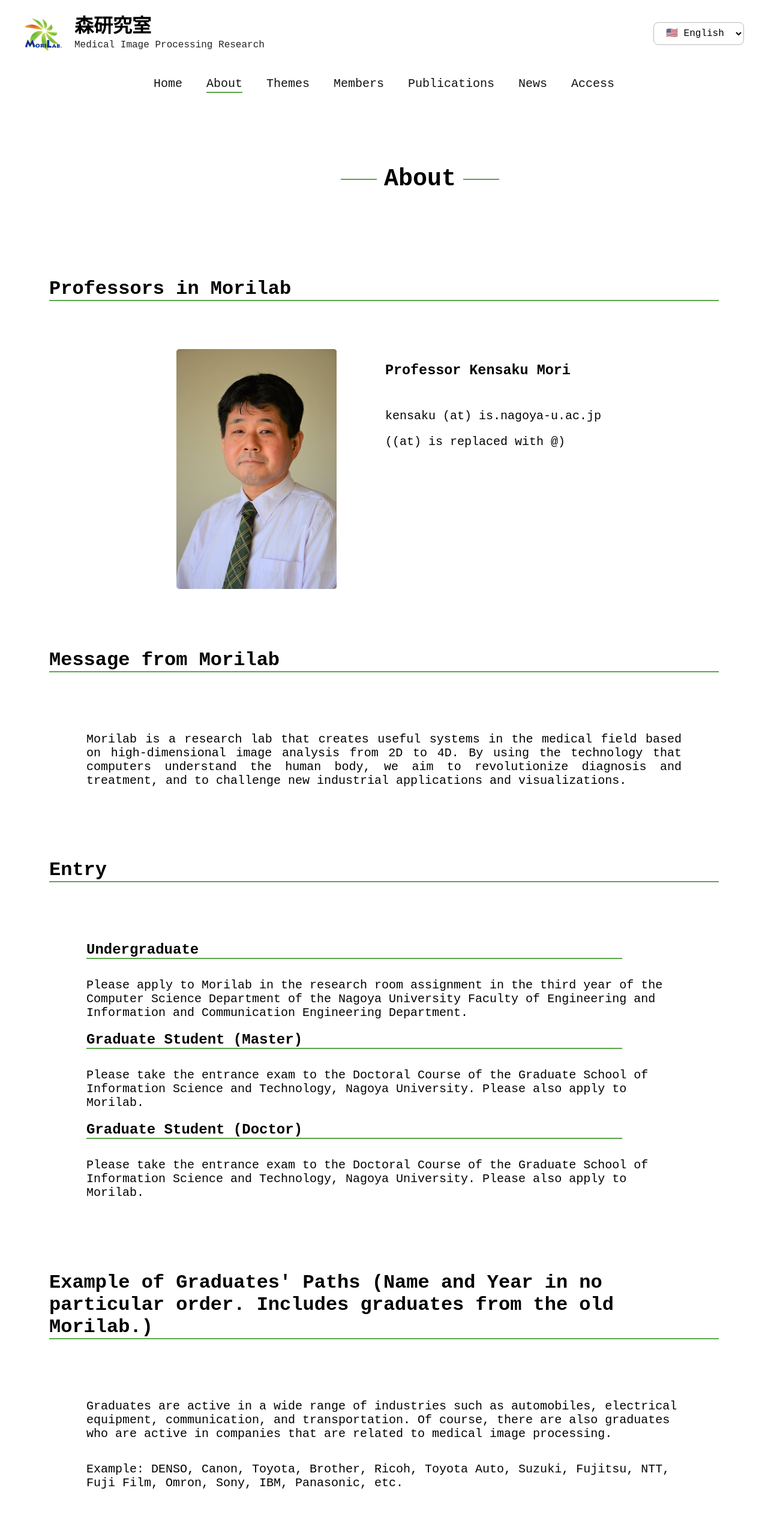
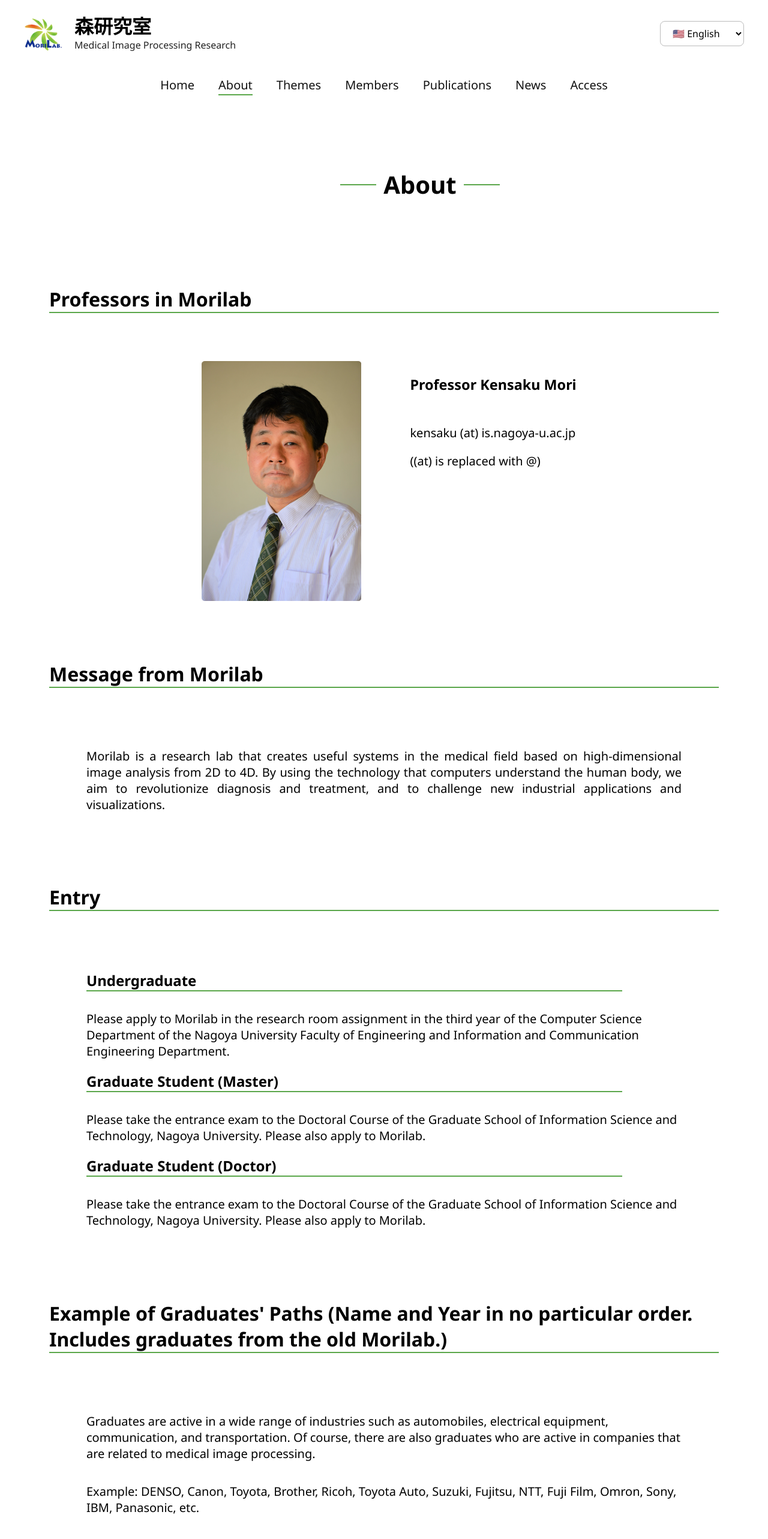
Before and after one commit to YutaK1026/morilab-web, a Next.js app: page /en/about in a window 1280 px wide. Shown: the top 2566 px of the page at 60% size. Built offline with nearby package versions, Linux system fonts and the light colour scheme.

Commit message:
feat: font変更

```diff
--- a/src/app/[locale]/layout.tsx
+++ b/src/app/[locale]/layout.tsx
@@ -9,6 +9,13 @@ import en from "@/messages/en.json";
 import zh from "@/messages/zh.json";
 import "@/app/globals.css";
 import "../../styles/variants.css";
+import { Noto_Sans } from "next/font/google";
+
+const notoSans = Noto_Sans({
+  subsets: ["latin"], // 日本語も使うなら "latin", "latin-ext", "japanese"
+  weight: ["400", "700"], // 必要なウェイトを指定
+  variable: "--font-noto-sans",
+});
 
 export const metadata: Metadata = {
   title: "森研究室",
@@ -40,7 +47,7 @@ export default async function RootLayout({
   const messages = MESSAGES[locale as keyof typeof MESSAGES] || MESSAGES.ja;
 
   return (
-    <html lang={locale}>
+    <html lang={locale} className={notoSans.variable}>
       <body>
         <NextIntlClientProvider locale={locale} messages={messages}>
           <Header lang={locale} />
--- a/src/app/globals.css
+++ b/src/app/globals.css
@@ -11,7 +11,7 @@ body {
   flex-direction: column;
   margin: 0; /* UA デフォルト余白を消す */
   width: 100vw;
-  font-family: "JetBrains Mono", monospace;
+  font-family: var(--font-noto-sans), sans-serif;
   min-height: 150vh;
 }
 
--- a/src/components/pages/about/clients.module.css
+++ b/src/components/pages/about/clients.module.css
@@ -34,7 +34,7 @@
   flex-direction: column;
   gap: 0.5rem;
   align-items: flex-start;
-  font-family: "JetBrains Mono", monospace;
+  font-family: var(--font-noto-sans), sans-serif;
   font-size: var(--font-size-md);
 }
 
@@ -63,7 +63,7 @@
   width: 80%;
   text-align: justify;
   font-size: var(--font-size-md);
-  font-family: "JetBrains Mono", monospace;
+  font-family: var(--font-noto-sans), sans-serif;
 }
 
 .entrySection {
@@ -78,7 +78,7 @@
   width: 80%;
   gap: 0.5rem;
   align-items: flex-start;
-  font-family: "JetBrains Mono", monospace;
+  font-family: var(--font-noto-sans), sans-serif;
 }
 .entryDescription {
   width: 100%;
@@ -96,16 +96,16 @@
 .pathContainer {
   width: 80%;
   font-size: var(--font-size-md);
-  font-family: "JetBrains Mono", monospace;
+  font-family: var(--font-noto-sans), sans-serif;
   gap: 1.5rem;
 }
 .pathDescription {
   padding-bottom: 16px;
   font-size: var(--font-size-md);
-  font-family: "JetBrains Mono", monospace;
+  font-family: var(--font-noto-sans), sans-serif;
 }
 .pathExample {
   padding-bottom: 24px;
   font-size: var(--font-size-md);
-  font-family: "JetBrains Mono", monospace;
+  font-family: var(--font-noto-sans), sans-serif;
 }
--- a/src/components/pages/access/clients.module.css
+++ b/src/components/pages/access/clients.module.css
@@ -25,7 +25,7 @@
 .messageContainer {
   width: 80%;
   font-size: var(--font-size-md);
-  font-family: "JetBrains Mono", monospace;
+  font-family: var(--font-noto-sans), sans-serif;
   white-space: pre-line;
 }
 
--- a/src/components/pages/home/clients.module.css
+++ b/src/components/pages/home/clients.module.css
@@ -19,7 +19,7 @@
   line-height: 1.3;
   text-align: right;
   pointer-events: none; /* クリック透過 */
-  font-family: "JetBrains Mono", monospace;
+  font-family: var(--font-noto-sans), sans-serif;
   text-shadow: 0 0 10px rgba(0, 0, 0, 0.5);
 }
 
--- a/src/components/pages/themes/clients.module.css
+++ b/src/components/pages/themes/clients.module.css
@@ -24,13 +24,13 @@
 .messageContainer {
   width: 80%;
   font-size: var(--font-size-md);
-  font-family: "JetBrains Mono", monospace;
+  font-family: var(--font-noto-sans), sans-serif;
   white-space: pre-line;
 }
 .messageSubContainer {
   width: 90%;
   font-size: var(--font-size-md);
-  font-family: "JetBrains Mono", monospace;
+  font-family: var(--font-noto-sans), sans-serif;
   white-space: pre-line;
 }
 
@@ -47,7 +47,7 @@
 }
 .imageDescription {
   font-size: var(--font-size-sm);
-  font-family: "JetBrains Mono", monospace;
+  font-family: var(--font-noto-sans), sans-serif;
   text-align: center;
   white-space: pre-line; /* ← 改行文字をそのまま改行に */
 }
--- a/src/components/ui/card/index.module.css
+++ b/src/components/ui/card/index.module.css
@@ -22,7 +22,7 @@
   font-weight: 700;
   text-align: center;
   line-height: 1.4;
-  font-family: "JetBrains Mono", monospace;
+  font-family: var(--font-noto-sans), sans-serif;
   font-size: var(--font-size-md);
 }
 
@@ -30,6 +30,6 @@
   text-align: center;
   line-height: 1.6;
   max-width: 32ch;
-  font-family: "JetBrains Mono", monospace;
+  font-family: var(--font-noto-sans), sans-serif;
   font-size: var(--font-size-sm);
 }
--- a/src/components/ui/footer/index.module.css
+++ b/src/components/ui/footer/index.module.css
@@ -7,7 +7,7 @@
   display: flex;
   flex-direction: column;
   align-items: center;
-  font-family: "JetBrains Mono", monospace;
+  font-family: var(--font-noto-sans), sans-serif;
 }
 
 .footerContent {
@@ -69,7 +69,7 @@
   text-align: center;
   padding-top: 32px;
   padding-bottom: 32px;
-  font-family: "JetBrains Mono", monospace;
+  font-family: var(--font-noto-sans), sans-serif;
 }
 
 @media (max-width: 900px) {
--- a/src/components/ui/header/index.module.css
+++ b/src/components/ui/header/index.module.css
@@ -2,7 +2,7 @@
   display: flex;
   flex-direction: column;
   padding: 24px 40px 0 40px;
-  font-family: "JetBrains Mono", monospace;
+  font-family: var(--font-noto-sans), sans-serif;
   background: var(--color-bg, #fff);
 }
 
@@ -73,7 +73,7 @@
 }
 
 .langSelect select {
-  font-family: "JetBrains Mono", monospace;
+  font-family: var(--font-noto-sans), sans-serif;
   font-size: var(--font-size-sm);
   padding: 8px 16px;
   border: 1px solid var(--color-border, #ddd);
@@ -88,7 +88,7 @@
   background: #fff;
   color: var(--color-text, #111);
   padding: 8px 12px;
-  font-family: "JetBrains Mono", monospace;
+  font-family: var(--font-noto-sans), sans-serif;
   font-size: var(--font-size-sm);
 }
 
--- a/src/components/ui/newslist/index.module.css
+++ b/src/components/ui/newslist/index.module.css
@@ -7,7 +7,7 @@
   padding: 2rem 1rem;
   max-width: 960px;
   width: 70%;
-  font-family: "JetBrains Mono", monospace;
+  font-family: var(--font-noto-sans), sans-serif;
 }
 
 .row {
```
